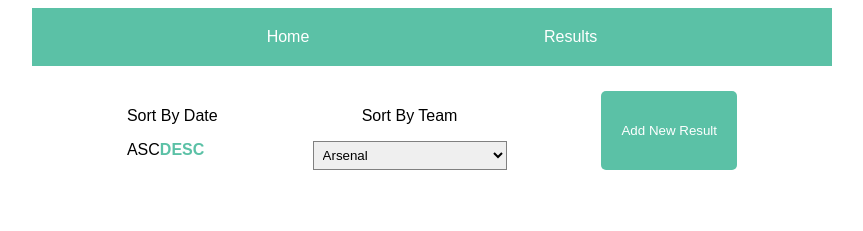
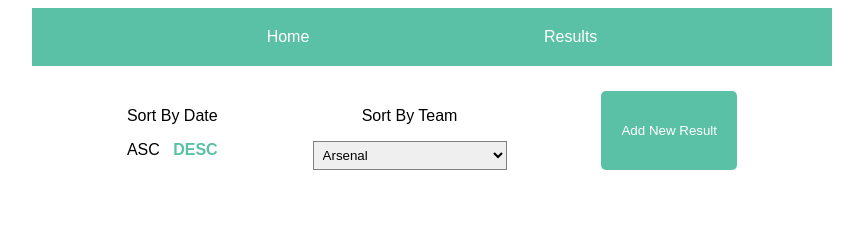
Before and after one commit to sobernaut/itonics, a React app: page /results in a window 1280 px wide. Shown: the top 231 px of the page, without its empty margins (208-1071 px from the left). Built offline with nearby package versions, Linux system fonts and the light colour scheme.

Commit message:
update styles

```diff
--- a/src/components/Results/ResultsList.tsx
+++ b/src/components/Results/ResultsList.tsx
@@ -23,7 +23,7 @@ export default function ResultsList() {
       <div className="filters">
         <div>
           <p className="filter_title">Sort By Date</p>
-          <div className="filter--sort">
+          <div style={{ display: 'flex', justifyContent: 'space-between' }}>
             <SortButton value={sortOrder} onChange={setSortOrder} id={ASCENDING} label="ASC" />
             <SortButton value={sortOrder} onChange={setSortOrder} id={DESCENDING} label="DESC" />
           </div>
@@ -31,7 +31,7 @@ export default function ResultsList() {
         <div>
           <p className="filter_title">Sort By Team</p>
           <SelectInpt value={selectedTeam} onChange={(_, team) => setSelectedTeam(team)} options={TEAM_OPTIONS} />
-          <div className="fillter--team-reset" onClick={() => selectedTeam && setSelectedTeam(undefined)}>
+          <div style={{ position: 'absolute' }} onClick={() => selectedTeam && setSelectedTeam(undefined)}>
             {`${selectedTeam ? 'Reset Team' : ''}`}
           </div>
         </div>
--- a/src/styles/main.scss
+++ b/src/styles/main.scss
@@ -95,13 +95,7 @@ a {
   font-weight: bolder;
   color: $selected-color;
 }
-.filter--sort {
-  display: 'flex';
-  justify-content: 'space-between';
-}
-.fillter--team-reset {
-  position: absolute;
-}
+
 
 // RESULTS PAGE STYLE
 .date_results {
```
